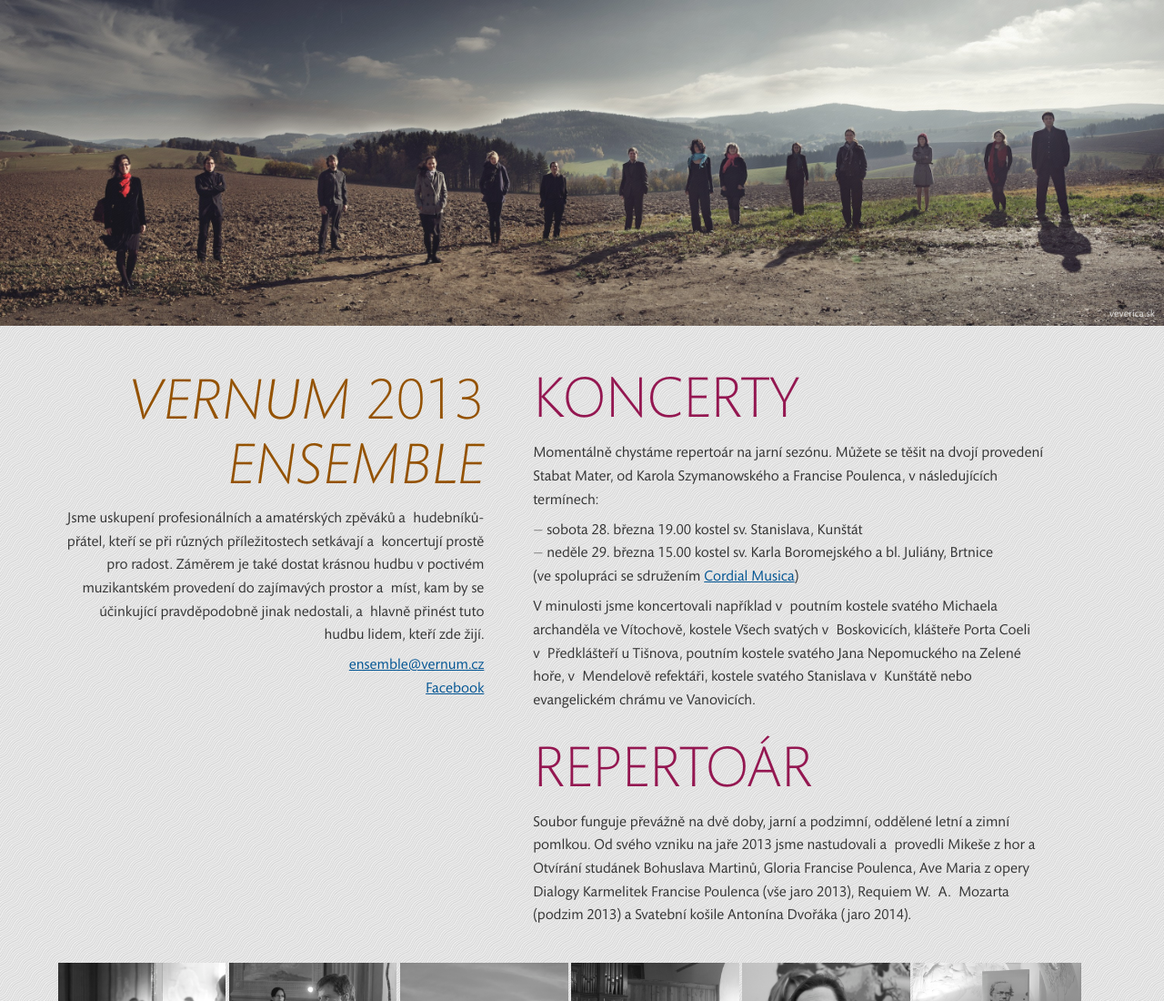
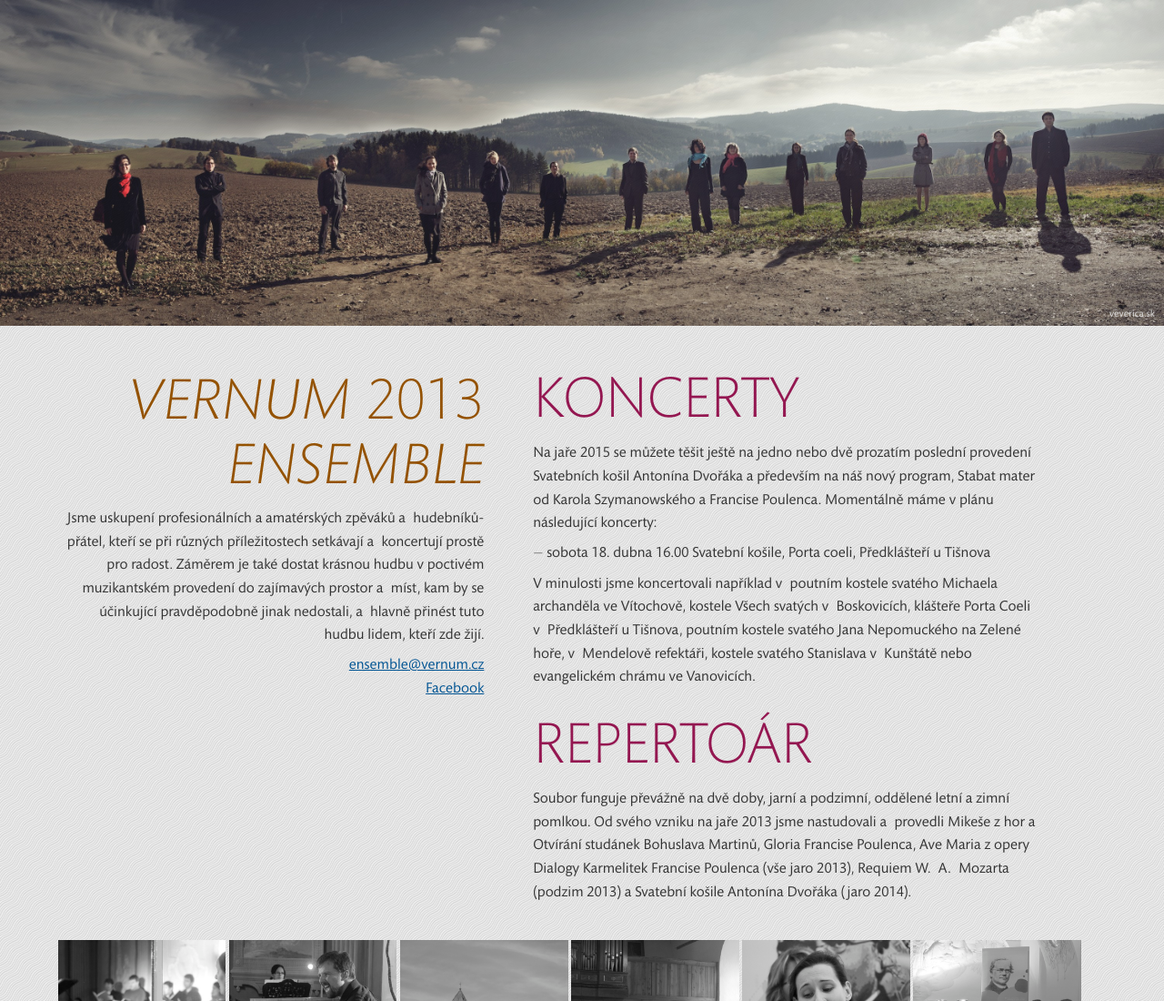
Before and after one commit to zoul/Vernum, a plain HTML site: page index.html in a window 1280 px wide. Shown: the top 1100 px of the page at 91% size. Drawn offline with nearby package versions, Linux system fonts and the light colour scheme.

Commit message:
Aktualizace koncertů.

```diff
--- a/index.html
+++ b/index.html
@@ -42,14 +42,13 @@
         <div class="main column">
             <h2>Koncerty</h2>
 
-            <p>Momentálně chystáme repertoár na jarní sezónu. Můžete se těšit
-            na dvojí provedení Stabat Mater, od Karola Szymanowského a Francise
-            Poulenca, v následujících termínech:</p>
+            <p>Na jaře 2015 se můžete těšit ještě na jedno nebo dvě prozatím
+            poslední provedení Svatebních košil Antonína Dvořáka a především
+            na náš nový program, Stabat mater od Karola Szymanowského a Francise
+            Poulenca. Momentálně máme v plánu následující koncerty:</p>
 
             <ul class="styled">
-                <li>sobota 28. března 19.00 kostel sv. Stanislava, Kunštát
-                <li>neděle 29. března 15.00 kostel sv. Karla Boromejského a bl. Juliány, Brtnice<br>
-                (ve spolupráci se sdružením <a href="https://www.facebook.com/pages/Cordial-Musica/576720759026830">Cordial Musica</a>)
+                <li>sobota 18. dubna 16.00 Svatební košile, Porta coeli, Předklášteří u Tišnova
             </ul>
 
             <p>V minulosti jsme koncertovali například v poutním kostele
```
